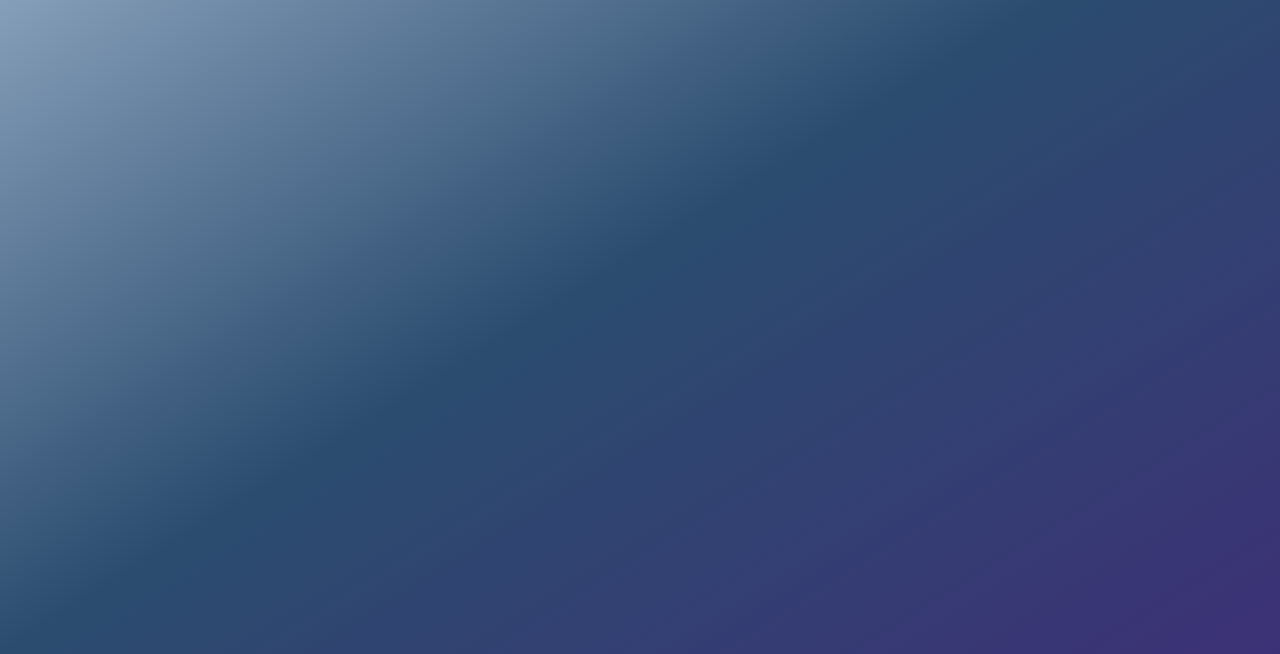
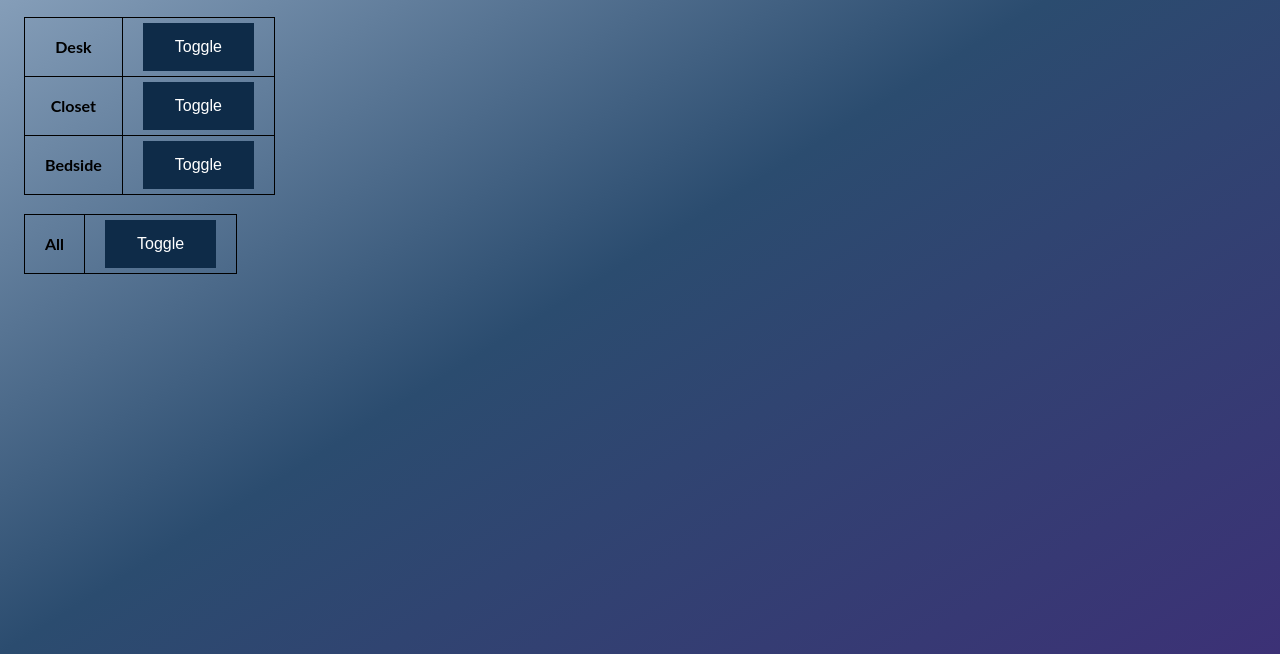
Before and after one commit to troyhavelock/LEDStripController, a plain HTML site: page index.html in a window 1280 px wide. Shown: the part 146-800 px from the top of the page. Drawn offline with Linux system fonts and the light colour scheme.

Commit message:
Adding buttons to turn on particular light strips from the landing page

```diff
--- a/index.html
+++ b/index.html
@@ -20,6 +20,37 @@
 
         <div id="main">
             <h2>LED Strip Controller</h2>
+            <table>
+                <tr>
+                    <th>Desk</th>
+                    <th>
+                        <button>Toggle</button>
+                    </th>
+                </tr>
+                <tr>
+                    <th>Closet</th>
+                    <th>
+                        <button>Toggle</button>
+                    </th>
+                </tr>
+                <tr>
+                    <th>Bedside</th>
+                    <th>
+                        <button>Toggle</button>
+                    </th>
+                </tr>
+            </table>
+
+            <br>
+
+            <table>
+                <tr>
+                    <th>All</th>
+                    <th>
+                        <button>Toggle</button>
+                    </th>
+                </tr>
+            </table>
         </div>
 
         <div id="solidColor">
--- a/styles/style.css
+++ b/styles/style.css
@@ -37,6 +37,31 @@ hr {
     color: var(--color-title);
     background-color: var(--color-title);
     border: none;
+}
+
+table, th, td {
+    border: 1px solid black;
+    border-collapse: collapse;
+    padding-left: 20px;
+    padding-right: 20px;
+    padding-top: 5px;
+    padding-bottom: 5px;
+}
+
+button {
+    background-color: var(--color4);
+    border: none;
+    color: white;
+    padding: 15px 32px;
+    text-align: center;
+    text-decoration: none;
+    display: inline-block;
+    font-size: 16px;
+}
+
+button:hover {
+    background-color: var(--color3);
+    cursor: pointer;
 }
 
 /* This is the class for the side navigation menu */
```
